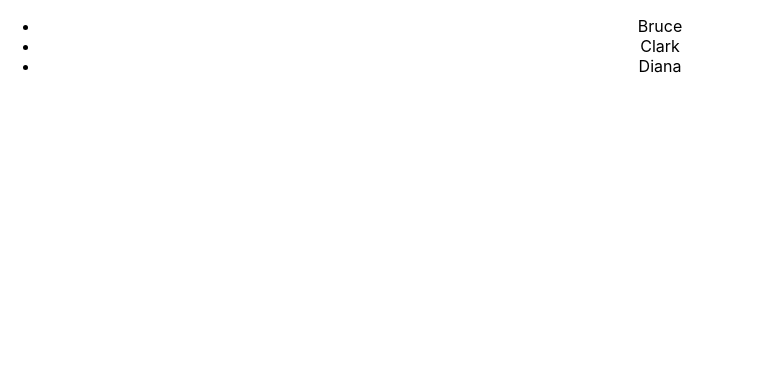
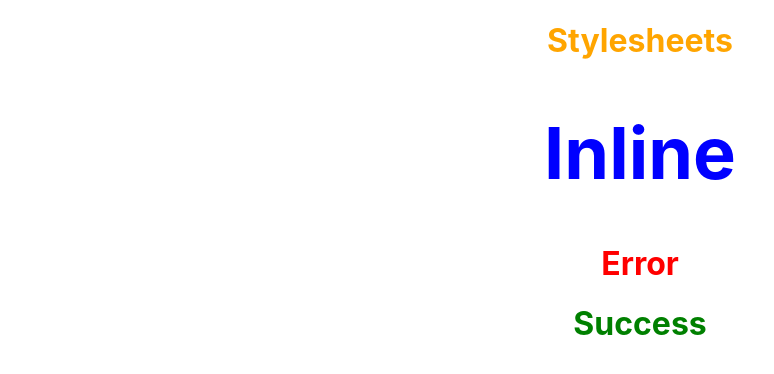
Before and after one commit to roberto-rebello/react-demo, a React (Create React App) app: page / in a window 1280 px wide. Shown: the top 374 px of the page, without its empty margins (0-774 px from the left). Built offline with nearby package versions, Linux system fonts and the light colour scheme.

Commit message:
Creating Stylesheet and Inline components for styling examples

```diff
--- a/src/App.js
+++ b/src/App.js
@@ -1,10 +1,14 @@
 import './App.css';
+import './appStyles.css';                       // Applies to child components as well
+import styles from './appStyles.module.css';    // Scoped styles, not usable by childs
 import Greet from "./components/Greet"
 import Message from "./components/Message"
 import ClickHandler from "./components/ClickHandler"
 import ParentComponent from "./components/ParentComponent"
 import UserGreeting from "./components/UserGreeting"
 import NameList from "./components/NameList"
+import Stylesheet from "./components/Stylesheet"
+import Inline from "./components/Inline"
 
 function App() {
     return (
@@ -19,8 +23,12 @@ function App() {
             <Message/>
             <ClickHandler/>
             <ParentComponent/>
-            <UserGreeting/>*/}
-            <NameList/>
+            <UserGreeting/>
+            <NameList/>*/}
+            <Stylesheet/>
+            <Inline/>
+            <h1 className="error">Error</h1>
+            <h1 className={styles.success}>Success</h1>
         </div>
     );
 }
--- /dev/null
+++ b/src/appStyles.css
@@ -0,0 +1,3 @@
+.error {
+    color: red;
+}
--- /dev/null
+++ b/src/appStyles.module.css
@@ -0,0 +1,3 @@
+.success {
+    color: green;
+}
--- /dev/null
+++ b/src/components/Inline.js
@@ -0,0 +1,10 @@
+export default function Inline() {
+    const heading = {
+        fontSize: "72px",
+        color: "blue"
+    }
+
+    return (
+        <h1 style={heading}>Inline</h1>
+)
+}
--- /dev/null
+++ b/src/components/Stylesheet.js
@@ -0,0 +1,9 @@
+import "./myStyles.css"
+
+export default function Stylesheets() {
+    return (
+        <>
+        <h1 className="primary">Stylesheets</h1>
+        </>
+)
+}
--- /dev/null
+++ b/src/components/myStyles.css
@@ -0,0 +1,3 @@
+.primary {
+    color: orange;
+}
```
